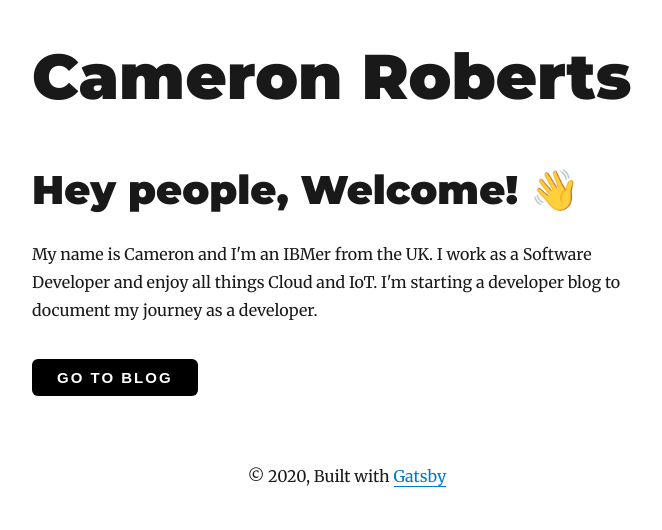
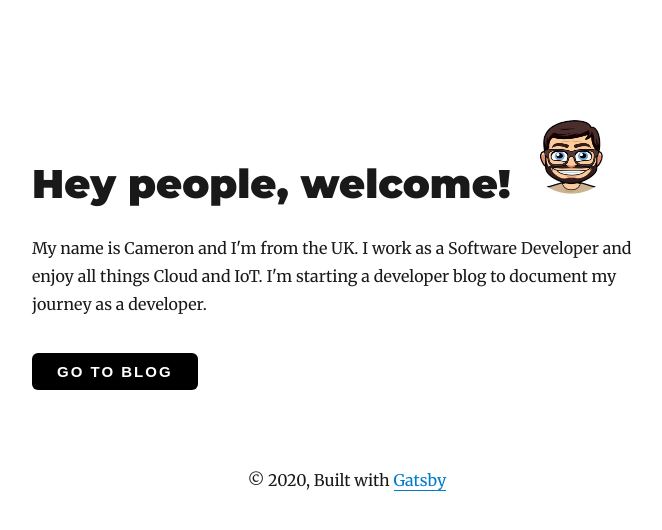
Before and after one commit to cameronldroberts/developer-blog, a Gatsby site: page / in a window 1280 px wide. Shown: the whole page, without its empty margins (293-955 px from the left). Built offline with nearby package versions, Linux system fonts and the light colour scheme; Gatsby itself is replaced by a stand-in of ours; some packages are replaced by stand-ins of ours.

Commit message:
remove big name

```diff
--- a/src/pages/index.js
+++ b/src/pages/index.js
@@ -4,11 +4,12 @@ import { Link } from "gatsby"
 import Layout from "../components/layout"
 import SEO from "../components/seo"
 import Button from "../components/button"
-
-
+import mainLogo from "./emoj.jpg"
+import { SocialIcon } from 'react-social-icons';
+import { FontAwesomeIcon } from "@fortawesome/react-fontawesome";
 class IndexPage extends React.Component {
   render() {
-    const siteTitle = "Cameron Roberts"
+    const siteTitle = ""
 
     return (
       <Layout location={this.props.location} title={siteTitle}>
@@ -16,18 +17,19 @@ class IndexPage extends React.Component {
           title="Home"
           keywords={[`blog`, `gatsby`, `javascript`, `react`]}
         />
+
         <h1>
-          Hey people, Welcome!{" "}
-          <span role="img" aria-label="wave emoji">
-            👋
-          </span>
+          Hey people, welcome!{" "}
+          <img className="emoji-picture" style={{ width: 100, height: 100, marginBottom: 0 }} src={mainLogo} alt="cam-emoj" />
         </h1>
         <p>
-          My name is Cameron and I'm an IBMer from the UK. I work as a Software Developer and enjoy all things Cloud and IoT. I'm starting a developer blog to document my journey as a developer.
+          My name is Cameron and I'm from the UK. I work as a Software Developer and enjoy all things Cloud and IoT. I'm starting a developer blog to document my journey as a developer.
         </p>
         <Link to="/blog/">
-          <Button marginTop="35px">Go to Blog</Button>
+          <Button marginTop="35px" marginBottom="10px">Go to Blog</Button>
         </Link>
+        {/* <SocialIcon url="https://twitter.com/cameron_1010" />
+        <SocialIcon url="https://github.com/cameronldroberts" /> */}
       </Layout>
     )
   }
```
Also changed, not shown: package.json (+6 -1 lines), README.md, src/pages/emoj.jpg (added), 1 other file.
